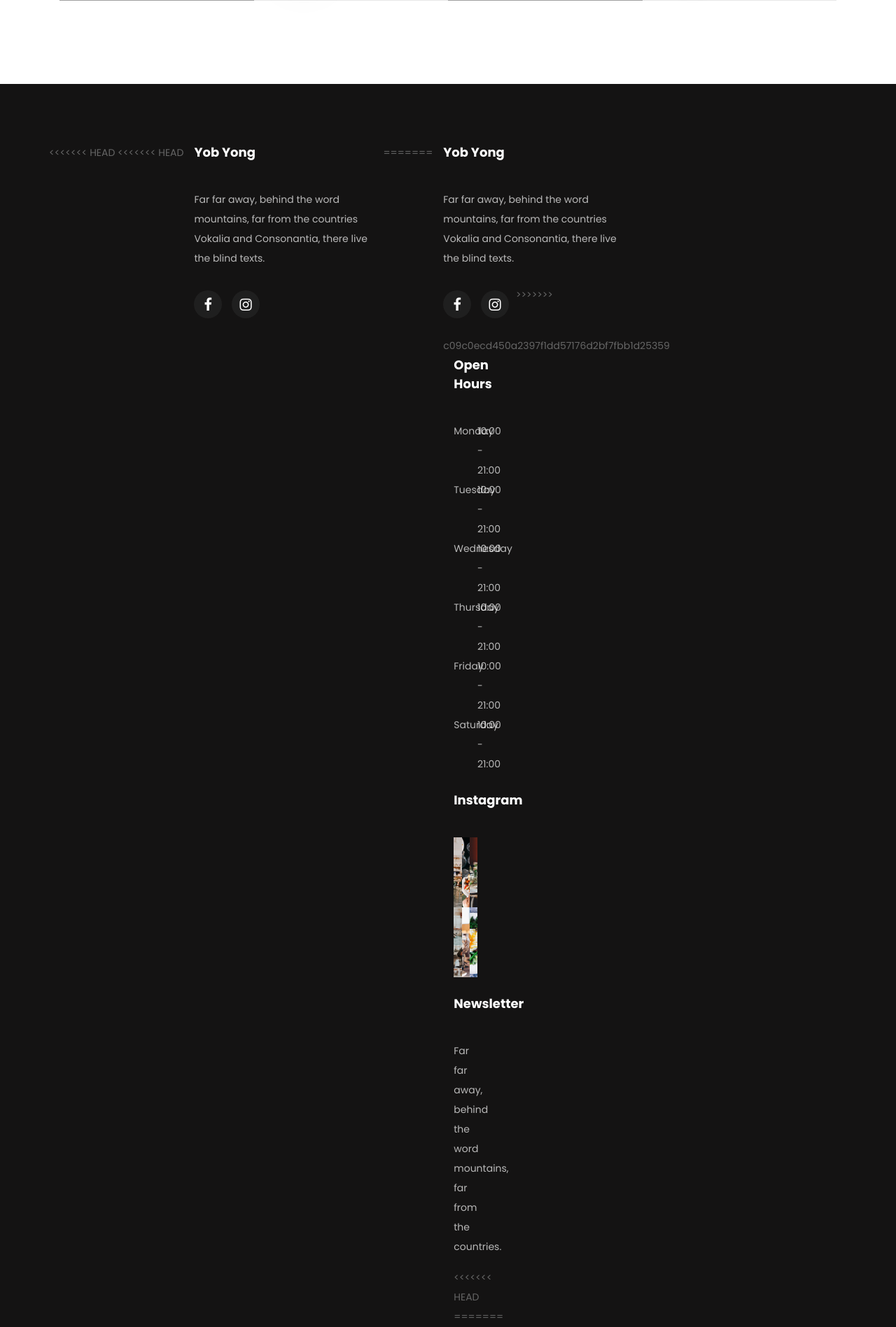
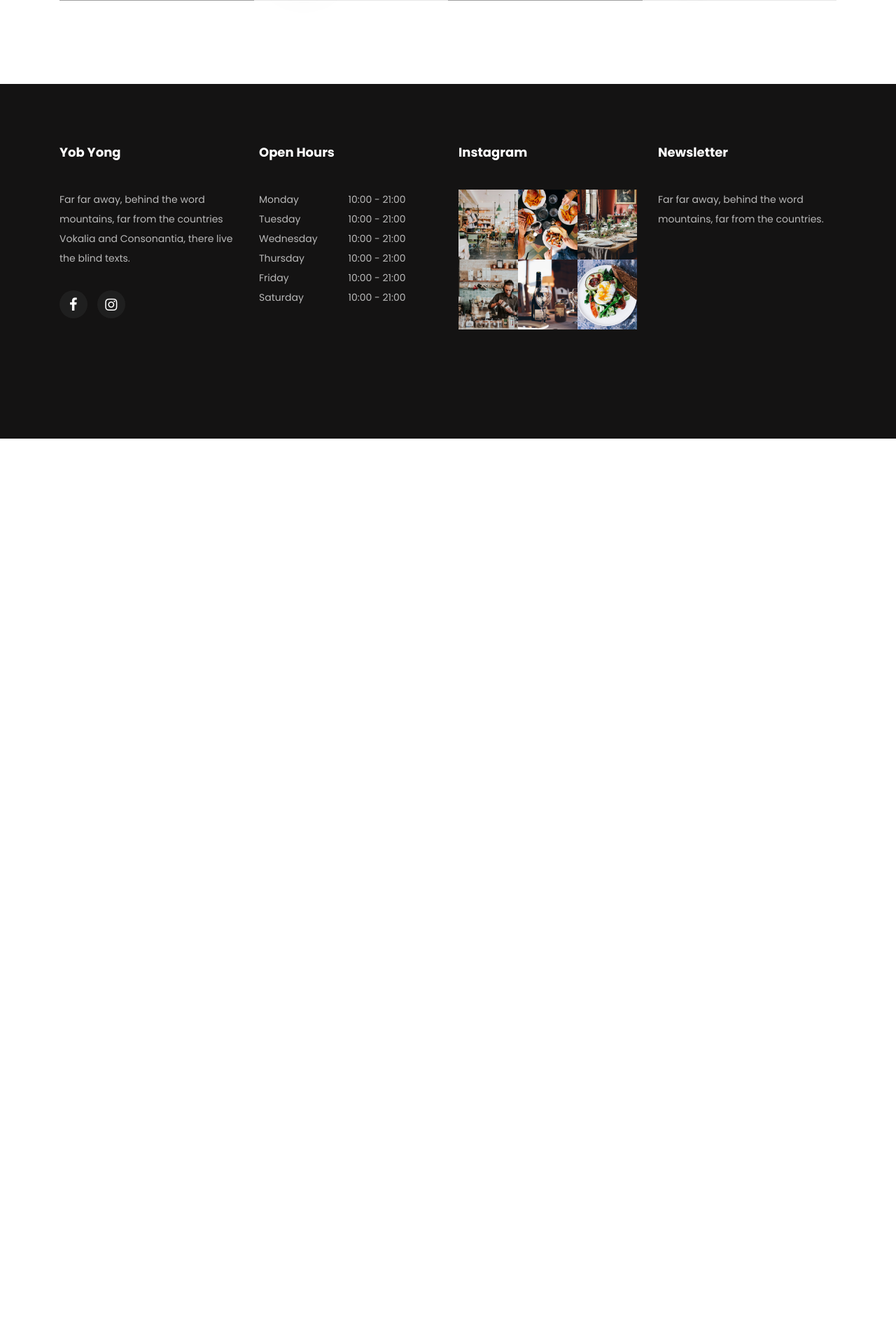
Before and after one commit to gibletchaser/Final-Year-Project, a PHP site: page /yyos/menu.php in a window 1280 px wide. Shown: the part 2655-4552 px from the top of the page at 70% size. After the commit the page ends 3282 px from the top, so only its background shows below. Run offline with PHP 8.4, Linux system fonts and the light colour scheme; data comes from the database, SQL or seed files in the repository; some libraries are stand-ins or nearby versions; some web fonts are replaced; grey boxes are pictures that could not be loaded.

Commit message:
adjust menu layout

```diff
--- a/feliciano-master/menu.php
+++ b/feliciano-master/menu.php
@@ -117,7 +117,7 @@ function getCategoryItems($conn, $category_id) {
                         <span class="text">info@yobyong.com</span>
                     </div>
                     <div class="col-md-5 pr-4 d-flex topper align-items-center text-lg-right justify-content-end">
-                        <p class="mb-0 register-link"><span>Open hours:</span> <span>Isnin - Sunday</span> <span>10:00AM - 9:00PM</span></p>
+                        <p class="mb-0 register-link"><span>Open hours:</span> <span>Monday - Saturday</span> <span>10:00AM - 9:00PM</span></p>
                     </div>
                 </div>
             </div>
@@ -349,8 +349,6 @@ function getCategoryItems($conn, $category_id) {
 <footer class="ftco-footer ftco-bg-dark ftco-section">
       <div class="container">
         <div class="row mb-5">
-<<<<<<< HEAD
-<<<<<<< HEAD
           <div class="col-md-6 col-lg-3">
             <div class="ftco-footer-widget mb-4">
               <h2 class="ftco-heading-2">Yob Yong</h2>
@@ -361,17 +359,6 @@ function getCategoryItems($conn, $category_id) {
               </ul>
             </div>
           </div>
-=======
-            <div class="col-md-6 col-lg-3">
-                <div class="ftco-footer-widget mb-4">
-                    <h2 class="ftco-heading-2">Yob Yong</h2>
-                    <p>Far far away, behind the word mountains, far from the countries Vokalia and Consonantia, there live the blind texts.</p>
-                    <ul class="ftco-footer-social list-unstyled float-md-left float-lft mt-3">
-                        <li class="ftco-animate"><a href="https://www.facebook.com/YobnYongsSemarak/"><span class="icon-facebook"></span></a></li>
-                        <li class="ftco-animate"><a href="https://www.instagram.com/yobyongs_utmkl/"><span class="icon-instagram"></span></a></li>
-                    </ul>
-                </div>
->>>>>>> c09c0ecd450a2397f1dd57176d2bf7fbb1d25359
           <div class="col-md-6 col-lg-3">
             <div class="ftco-footer-widget mb-4">
               <h2 class="ftco-heading-2">Open Hours</h2>
@@ -413,72 +400,21 @@ function getCategoryItems($conn, $category_id) {
               <form action="#" class="subscribe-form">
 
               </form>
-<<<<<<< HEAD
-=======
-            <div class="col-md-6 col-lg-3">
-                <div class="ftco-footer-widget mb-4">
-                    <h2 class="ftco-heading-2">Yob Yong</h2>
-                    <p>Far far away, behind the word mountains, far from the countries Vokalia and Consonantia, there live the blind texts.</p>
-                    <ul class="ftco-footer-social list-unstyled float-md-left float-lft mt-3">
-                        <li class="ftco-animate"><a href="https://www.facebook.com/YobnYongsSemarak/"><span class="icon-facebook"></span></a></li>
-                        <li class="ftco-animate"><a href="https://www.instagram.com/yobyongs_utmkl/"><span class="icon-instagram"></span></a></li>
-                    </ul>
-                </div>
->>>>>>> 81d369cebe9c61e48ef92f9c1c07470077754cf7
-=======
->>>>>>> 1fcafa029e3de07e532da358300b47a2b4c203f7
->>>>>>> c09c0ecd450a2397f1dd57176d2bf7fbb1d25359
-            </div>
-            <div class="col-md-6 col-lg-3">
-                <div class="ftco-footer-widget mb-4">
-                    <h2 class="ftco-heading-2">Open Hours</h2>
-                    <ul class="list-unstyled open-hours">
-                        <li class="d-flex"><span>Monday</span><span>10:00 - 21:00</span></li>
-                        <li class="d-flex"><span>Tuesday</span><span>10:00 - 21:00</span></li>
-                        <li class="d-flex"><span>Wednesday</span><span>10:00 - 21:00</span></li>
-                        <li class="d-flex"><span>Thursday</span><span>10:00 - 21:00</span></li>
-                        <li class="d-flex"><span>Friday</span><span>10:00 - 21:00</span></li>
-                        <li class="d-flex"><span>Saturday</span><span>10:00 - 21:00</span></li>
-                    </ul>
-                </div>
-            </div>
-            <div class="col-md-6 col-lg-3">
-                <div class="ftco-footer-widget mb-4">
-                    <h2 class="ftco-heading-2">Instagram</h2>
-                    <div class="thumb d-sm-flex">
-                        <a href="#" class="thumb-menu img" style="background-image: url(images/insta-1.jpg);"></a>
-                        <a href="#" class="thumb-menu img" style="background-image: url(images/insta-2.jpg);"></a>
-                        <a href="#" class="thumb-menu img" style="background-image: url(images/insta-3.jpg);"></a>
-                    </div>
-                    <div class="thumb d-flex">
-                        <a href="#" class="thumb-menu img" style="background-image: url(images/insta-4.jpg);"></a>
-                        <a href="#" class="thumb-menu img" style="background-image: url(images/insta-5.jpg);"></a>
-                        <a href="#" class="thumb-menu img" style="background-image: url(images/insta-6.jpg);"></a>
             </div>
           </div>
         </div>
-            <div class="col-md-6 col-lg-3">
-                <div class="ftco-footer-widget mb-4">
-                    <h2 class="ftco-heading-2">Newsletter</h2>
-                    <p>Far far away, behind the word mountains.</p>
-                    <form action="#" class="subscribe-form">
-                        <div class="form-group">
-                            <input type="text" class="form-control mb-2 text-center" placeholder="Enter email address">
-                            <input type="submit" value="Subscribe" class="form-control submit px-3">
-                        </div>
-                    </form>
-                </div>
+        <div class="row">
+          <div class="col-md-12 text-center">
           </div>
         </div>
       </div>
     </footer>
 
-<div id="ftco-loader" class="show fullscreen">
-    <svg class="circular" width="48px" height="48px">
-        <circle class="path-bg" cx="24" cy="24" r="22" fill="none" stroke-width="4" stroke="#eeeeee"/>
-        <circle class="path" cx="24" cy="24" r="22" fill="none" stroke-width="4" stroke-miterlimit="10" stroke="#F96D00"/>
-    </svg>
-</div>
+
+  <!-- loader -->
+  <div id="ftco-loader" class="show fullscreen"><svg class="circular" width="48px" height="48px"><circle class="path-bg" cx="24" cy="24" r="22" fill="none" stroke-width="4" stroke="#eeeeee"/><circle class="path" cx="24" cy="24" r="22" fill="none" stroke-width="4" stroke-miterlimit="10" stroke="#F96D00"/></svg></div>
+
+
 
 <!-- SCRIPTS — jQuery must come first, only once -->
 <script src="js/jquery.min.js"></script>
@@ -524,8 +460,8 @@ document.addEventListener('DOMContentLoaded', function () {
                 <a class="dropdown-item py-2" href="profile.php" style="color:#444;font-size:14px;">
                     <span class="icon-person mr-2"></span> My Profile
                 </a>
-                <a class="dropdown-item py-2" href="order_history.php" style="color:#444;font-size:14px;">
-                    <span class="icon-clock mr-2"></span> My Orders
+                <a class="dropdown-item py-2" href="order_history.php" style="color: #444; font-size: 14px;">
+    <i class="bi bi-receipt" style="margin-right: 5px;"></i> View Order
 </a>
                 <div class="dropdown-divider"></div>
                 <a class="dropdown-item py-2" href="#" onclick="handleLogout()"
```
Lines whose indentation alone changed are shown as unchanged.
